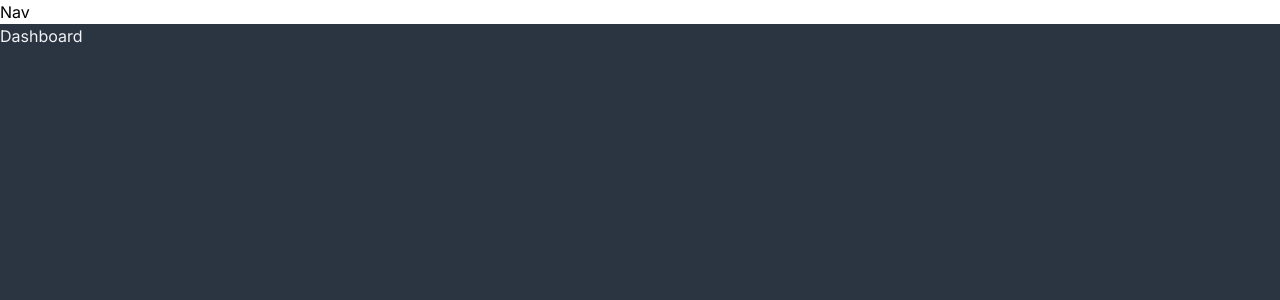
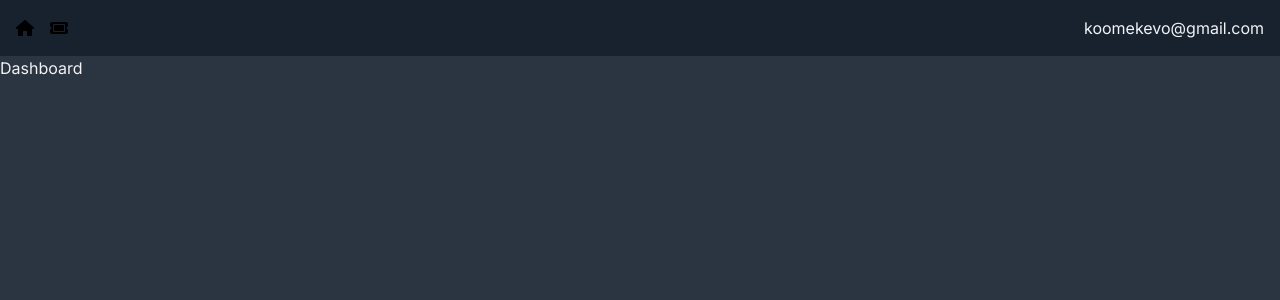
Before and after one commit to koomekevo/nextlarge, a Next.js app: page / in a window 1280 px wide. Shown: the top 300 px of the page. Built offline with nearby package versions, Linux system fonts and the light colour scheme.

Commit message:
Complete adding functionality for Nav

```diff
--- a/app/(components)/Nav.jsx
+++ b/app/(components)/Nav.jsx
@@ -1,5 +1,23 @@
+import { faHome, faTicket } from "@fortawesome/free-solid-svg-icons";
+import { FontAwesomeIcon } from "@fortawesome/react-fontawesome";
+import Link from "next/link";
+
 const Nav = () => {
-  return <div>Nav</div>;
+  return (
+    <nav className="flex justify-between bg-nav p-4">
+      <div className="flex items-center space-x-4">
+        <Link href="/">
+          <FontAwesomeIcon icon={faHome} className="icon" />
+        </Link>
+        <Link href="/TicketPage/new">
+          <FontAwesomeIcon icon={faTicket} className="icon" />
+        </Link>
+      </div>
+      <div>
+        <p className=" text-default-text">koomekevo@gmail.com</p>
+      </div>
+    </nav>
+  );
 };
 
 export default Nav;
```
